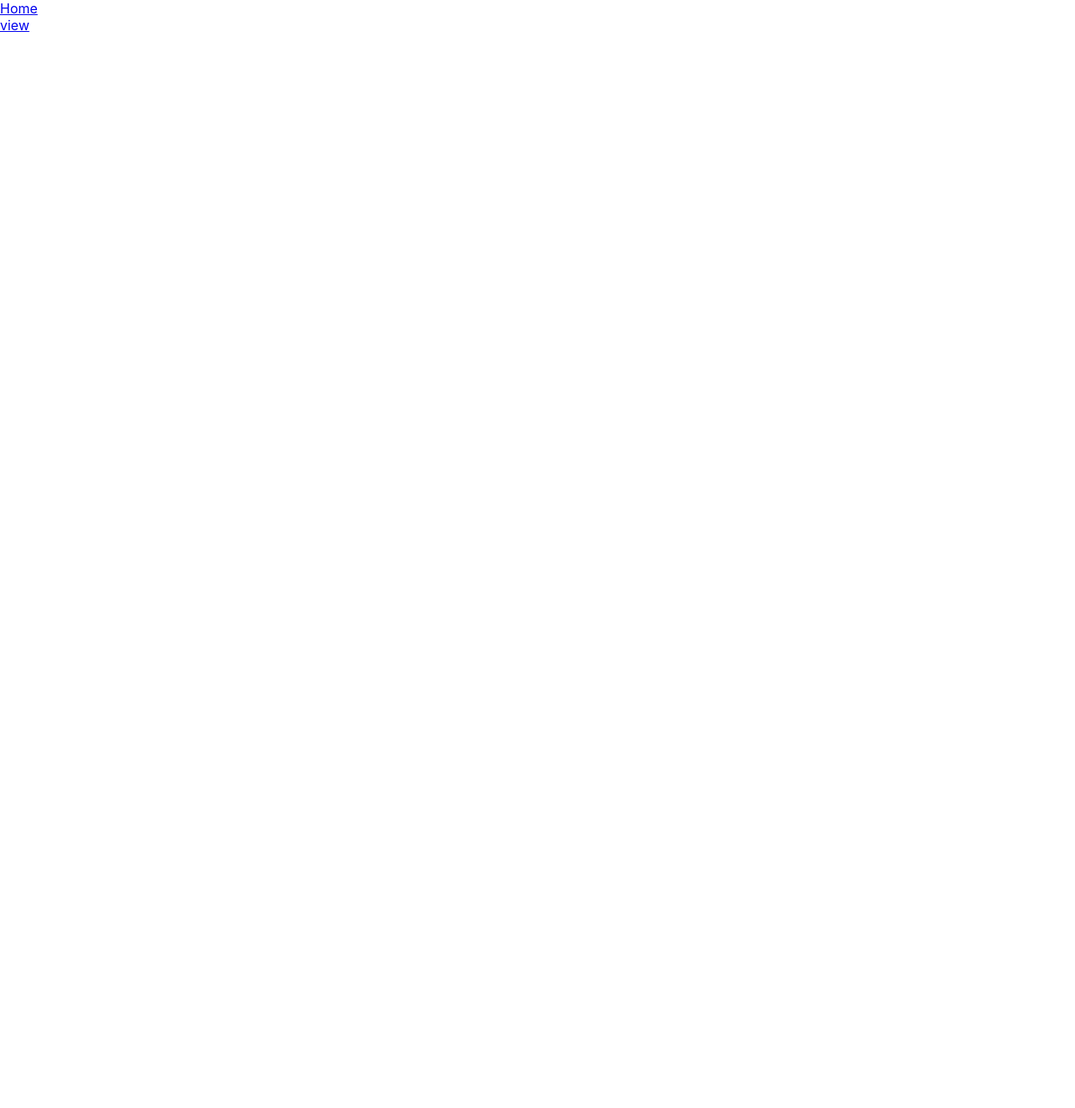
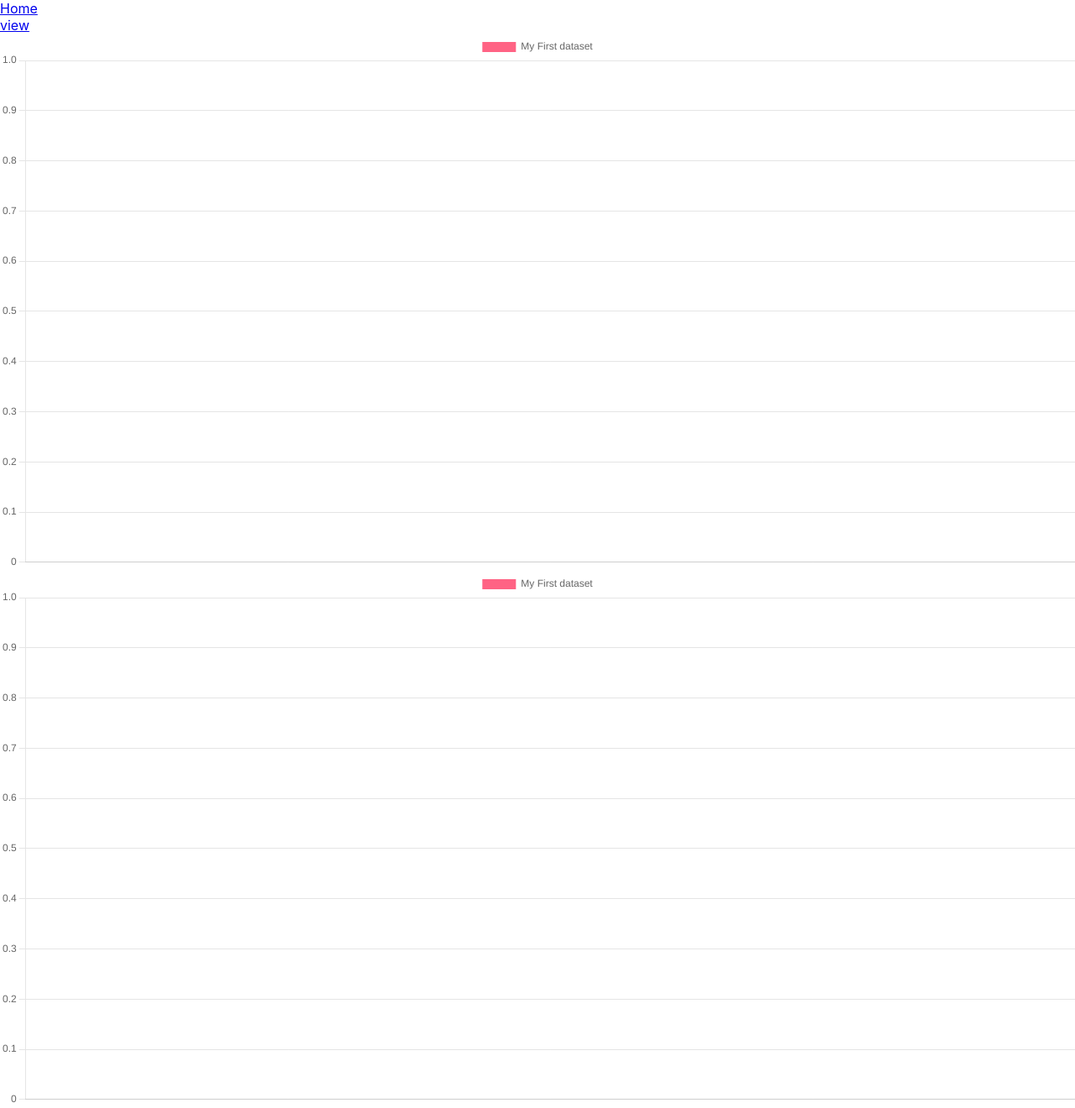
Before and after one commit to MehdiiRezakhani/Ariana-Task, a React (Create React App) app: page /view in a window 1280 px wide. Shown: the whole page at 84% size. Before the commit the page ends 800 px from the top, so only its background shows below. Built offline with nearby package versions, Linux system fonts and the light colour scheme.

Commit message:
Charts have been created successfully!

```diff
--- a/src/Pages/ShowResult.js
+++ b/src/Pages/ShowResult.js
@@ -2,17 +2,19 @@ import React,{useState} from 'react';
 import { useSelector } from 'react-redux';
 import {v4} from 'uuid'
 import 'chart.js/auto';
+import AgeChart from '../component/AgeChart'
+import SkillsChart from '../component/SkillsChart';
 const ShowResult = () => {
     const state = useSelector(state => state.usersData);
 
-    const ageCounts = {};
-    const skillsCounts = {};
-    state.map(x => ageCounts[x.age] = (ageCounts[x.age] || 0) + 1);
-    state.map(x => skillsCounts[x.skills] = (skillsCounts[x.skills] || 0) + 1);
-    console.log(skillsCounts)
-
+    const ageData = {};
+    const skillsData = {};
+    state.map(x => ageData[x.age] = (ageData[x.age] || 0) + 1);
+    state.map(x => skillsData[x.skills] = (skillsData[x.skills] || 0) + 1);
     return (
         <div>
+            <AgeChart ageData={ageData}/>
+            <SkillsChart skillsData={skillsData}/>
         </div>
     );
 };
--- /dev/null
+++ b/src/component/AgeChart.js
@@ -0,0 +1,30 @@
+import React from "react";
+import Chart from "chart.js/auto";
+import { Bar } from "react-chartjs-2";
+
+const AgeChart = ({ageData}) => {
+  const ageLabels = [];
+    const ageCounts = []
+    for(let x in ageData) {
+        ageLabels.push(x)
+        ageCounts.push(ageData[x])
+    }
+  const data = {
+    labels: ageLabels,
+    datasets: [
+      {
+        label: "My First dataset",
+        backgroundColor: "rgb(255, 99, 132)",
+        borderColor: "rgb(255, 99, 132)",
+        data: ageCounts,
+      },
+    ],
+  };
+  return (
+    <div>
+      <Bar data={data} />
+    </div>
+  );
+};
+
+export default AgeChart;
--- /dev/null
+++ b/src/component/SkillsChart.js
@@ -0,0 +1,30 @@
+import React from "react";
+import Chart from "chart.js/auto";
+import { Bar } from "react-chartjs-2";
+
+const SkillsChart = ({skillsData}) => {
+    const skillsLabels = [];
+    const skillsCounts = []
+    for(let x in skillsData) {
+        skillsLabels.push(x)
+        skillsCounts.push(skillsData[x])
+    }
+  const data = {
+    labels: skillsLabels,
+    datasets: [
+      {
+        label: "My First dataset",
+        backgroundColor: "rgb(255, 99, 132)",
+        borderColor: "rgb(255, 99, 132)",
+        data: skillsCounts,
+      },
+    ],
+  };
+  return (
+    <div>
+      <Bar data={data} />
+    </div>
+  );
+};
+
+export default SkillsChart;
```
